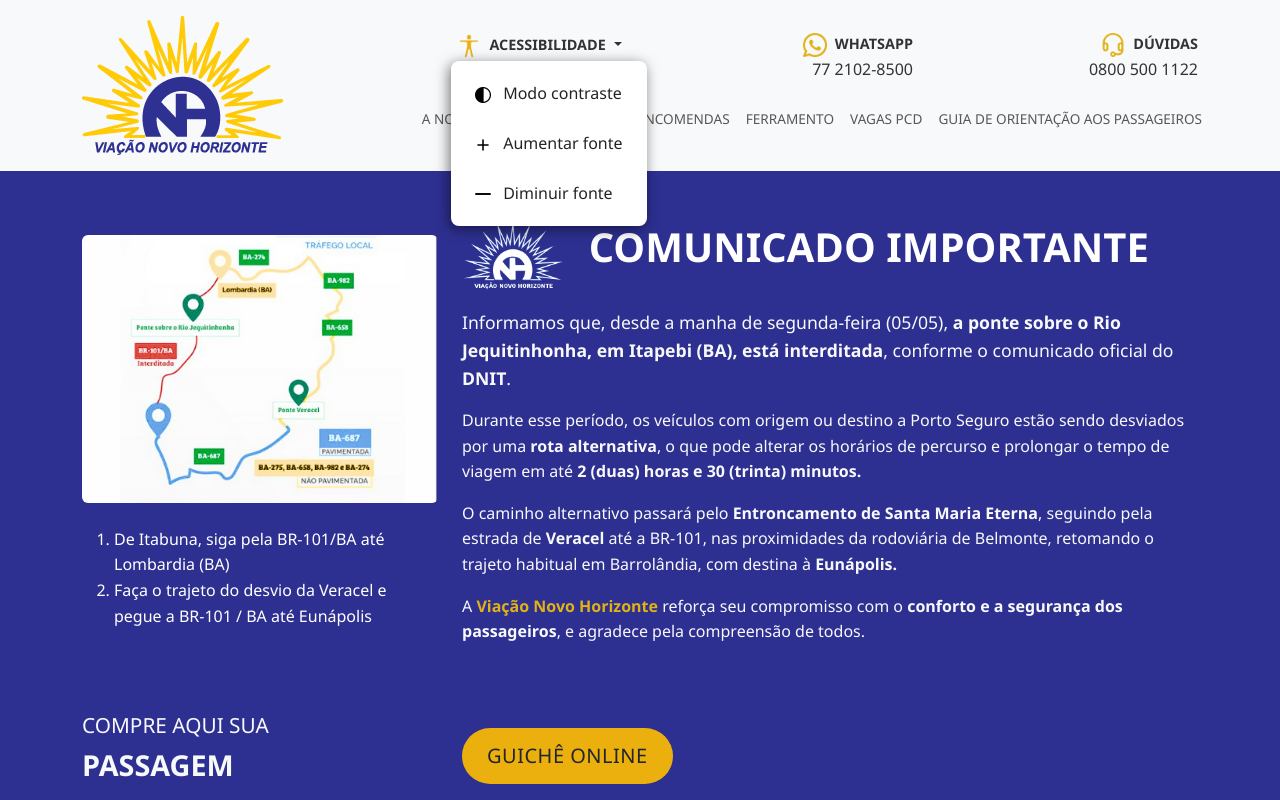
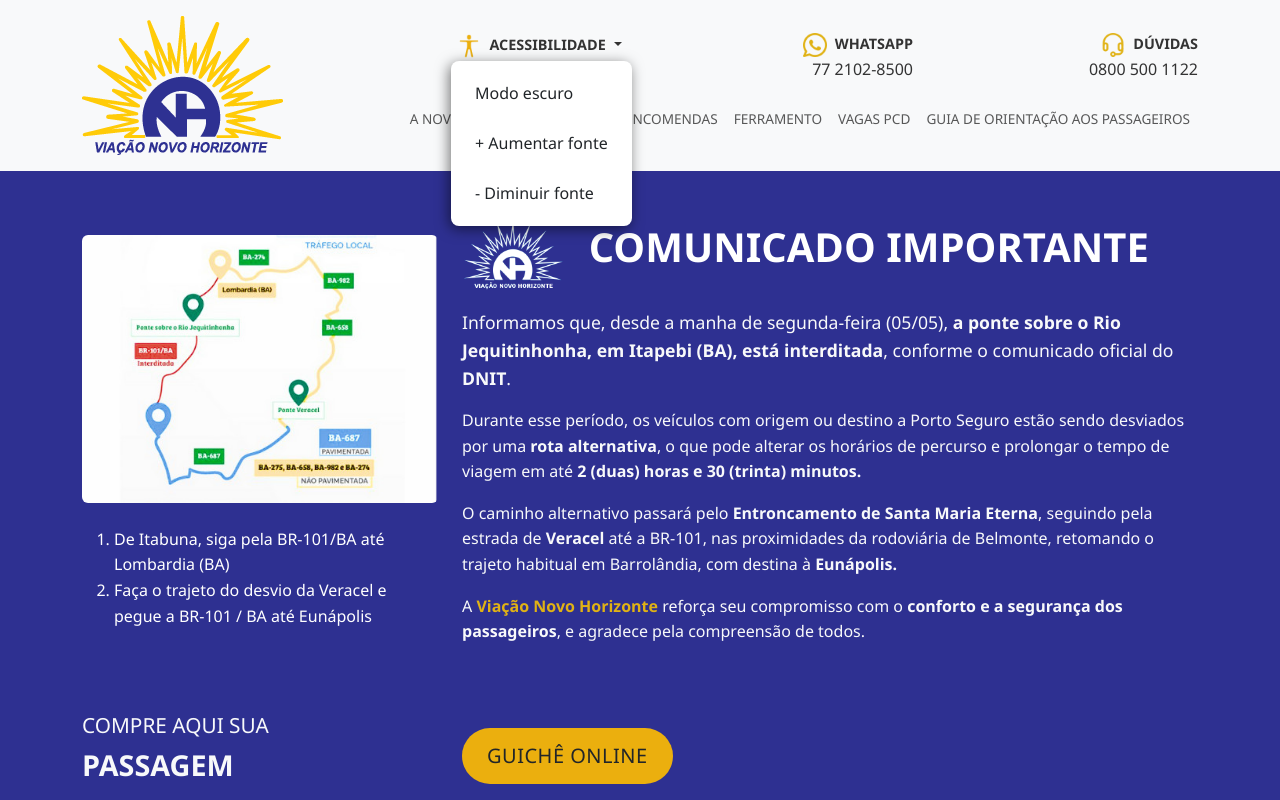
Before and after one commit to brenddonanjos/novo_horizonte_otimizado, a plain HTML site: page index.html in a window 1280 px wide. Both pictures are taken after a click on the button "ACESSIBILIDADE". Shown: the top 800 px of the page. Drawn offline with nearby package versions, Linux system fonts and the light colour scheme.

Commit message:
[feature] : html fix

```diff
--- a/index.html
+++ b/index.html
@@ -17,13 +17,14 @@
     <header class="bg-light py-3">
       <div class="container">
         <div class="row align-items-center">
-          <div class="col-md-3 col-sm-5 col-4">
+          <div class="col-md-3 col-sm-5 col-4 align-self-baseline">
             <img
               src="img/logo.png"
               class="img-fluid"
               alt="Logo da VIAÇÃO NOVO HORIZONTE"
             />
           </div>
+
           <div class="col-md-9 col-sm-7 col-8">
             <div class="row superior-info">
               <div class="col-md-4 col-sm-12 text-end">
@@ -41,33 +42,15 @@
                       alt="Ícone de acessibilidade"
                     /><strong>ACESSIBILIDADE</strong>
                   </button>
-                  <ul
-                    class="dropdown-menu"
-                    aria-labelledby="inclusivityDropdown"
-                  >
-                    <li>
-                      <span class="dropdown-item cp" id="darkMode"
-                        >
-                        <img src="img/icon-contrast.png" alt="Ícone que representa modo contraste" class="menu-icon me-2">
-                        Modo contraste</span
-                      >
-                    </li>
-                    <li>
-                      <span class="dropdown-item cp" id="increaseFont"
-                        ><img src="img/icon-add.png" alt="Ícone que representa aumentar fonte" class="menu-icon me-2">
-                        Aumentar fonte</span
-                      >
-                    </li>
-                    <li>
-                      <span class="dropdown-item cp" id="decreaseFont"
-                        ><img src="img/icon-minus.png" alt="Ícone que representa diminuir fonte" class="menu-icon me-2">
-                        Diminuir fonte</span
-                      >
-                    </li>
+
+                  <ul class="dropdown-menu" aria-labelledby="inclusivityDropdown">
+                    <li><span class="dropdown-item cp" id="darkMode">Modo escuro</span></li>
+                    <li><span class="dropdown-item cp" id="increaseFont">+ Aumentar fonte</span></li>
+                    <li><span class="dropdown-item cp" id="decreaseFont">- Diminuir fonte</span></li>
                   </ul>
-                  <p></p>
                 </div>
               </div>
+
               <div class="col-md-4 col-sm-6 text-end">
                 <img
                   src="img/whatsapp.png"
@@ -86,7 +69,7 @@
                 <p>0800 500 1122</p>
               </div>
             </div>
-            <div class="row">
+
             <nav class="navbar navbar-expand-lg navbar-light">
               <button
                 class="navbar-toggler ms-auto"
@@ -96,6 +79,7 @@
               >
                 <span class="navbar-toggler-icon"></span>
               </button>
+
               <div class="collapse navbar-collapse" id="navbarNav">
                 <ul class="navbar-nav ms-auto">
                   <!-- Dropdown -->
@@ -106,9 +90,8 @@
                       id="navbarDropdown"
                       role="button"
                       data-bs-toggle="dropdown"
-                      >
-                        A NOVO HORIZONTE
-                      </a>
+                    >A NOVO HORIZONTE</a>
+
                     <ul class="dropdown-menu">
                       <li>
                         <a class="dropdown-item" href="#" data-item="empresa"
@@ -132,6 +115,7 @@
                       </li>
                     </ul>
                   </li>
+
                   <li class="nav-item">
                     <a class="nav-link" href="#" data-item="encomendas"
                       >CARGAS E ENCOMENDAS</a
@@ -155,7 +139,6 @@
                 </ul>
               </div>
             </nav>
-            </div>
           </div>
         </div>
       </div>
```
Lines whose indentation alone changed are shown as unchanged.
